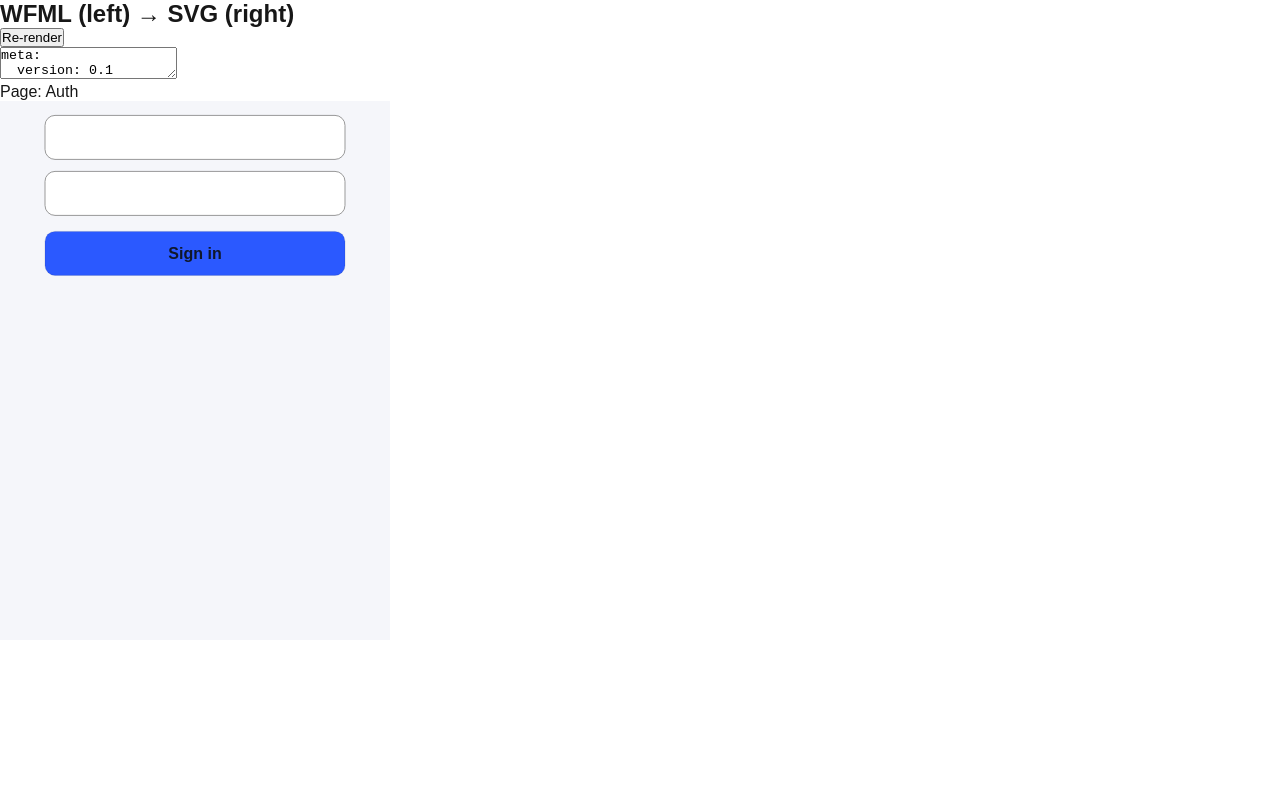
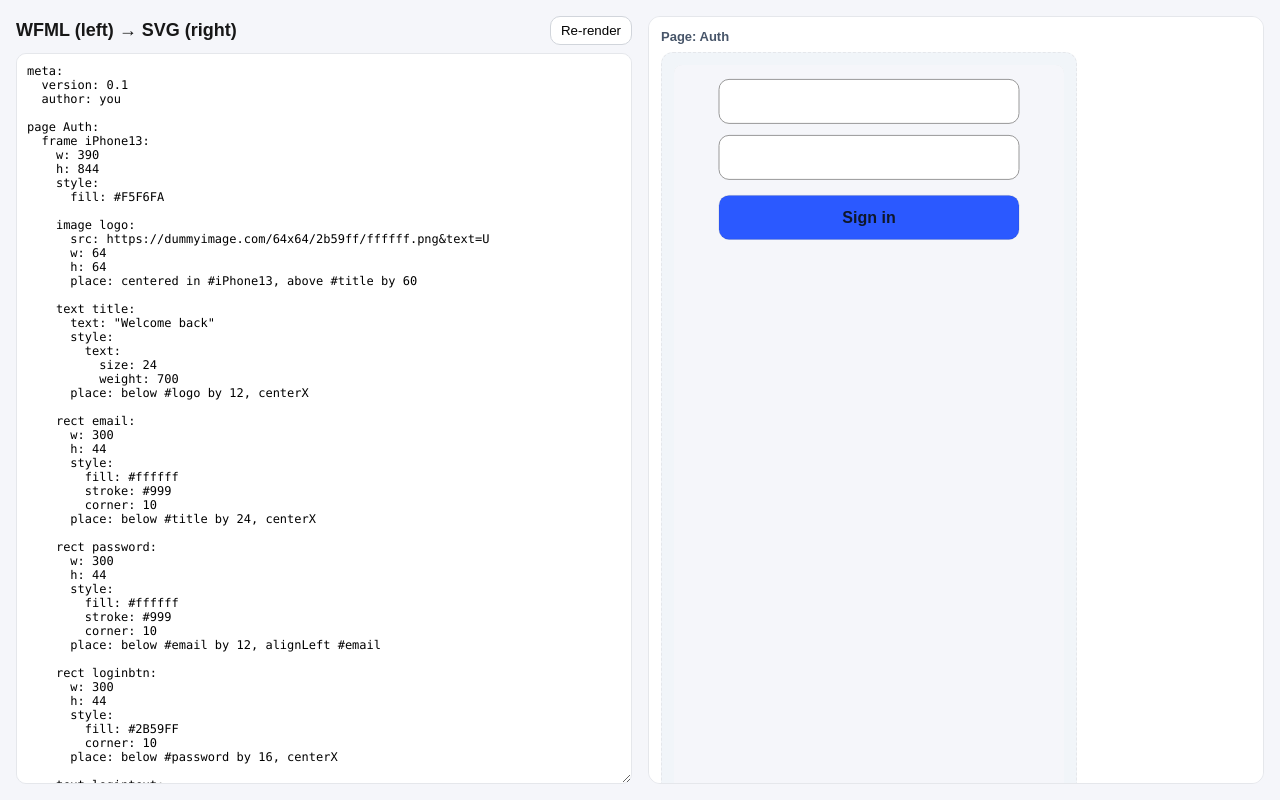
Before and after one commit to ayeminoosc/llm2wireframe, a Next.js app: page /wfml_react_viewer in a window 1280 px wide. Built offline with nearby package versions, Linux system fonts and the light colour scheme.

Commit message:
tested with bigger wfml

```diff
--- a/src/pages/index.tsx
+++ b/src/pages/index.tsx
@@ -16,6 +16,6 @@ const geistMono = Geist_Mono({
 
 export default function Home() {
   return (
-    <WFMLReactViewer />
+    <WFMLReactViewer height="100vh" />
   );
 }
--- a/src/pages/wfml_react_viewer.tsx
+++ b/src/pages/wfml_react_viewer.tsx
@@ -1,27 +1,10 @@
-import React, { useEffect, useMemo, useRef, useState } from "react";
+// src/components/WFMLReactViewerInline.tsx
+import React, { useEffect, useMemo, useState } from "react";
+
+// ⬇️ Adjust this to your parser location
 import { parseWFML } from "../parser/wfml-grammar-parser-emitter";
-// import { parseWFML } from "wfml-grammar-parser-emitter";
 
-/**
- * WFMLReactViewer — drop-in React component that renders WFML using your real parser
- * ----------------------------------------------------------------------------------
- * ✅ Uses your TypeScript parser: adjust the import path below
- * ✅ Renders: frame background, rect, text, image
- * ✅ Supports placement: below, above, rightOf, leftOf, centerX/of, centerY/of, centered/in, inside/inset(...)
- * ✅ Simple drag-to-move (updates x/y in local state, not writing back to WFML)
- *
- * How to use:
- *   1) Make sure your parser/emitter is compiled or TS-ready.
- *   2) Adjust the import path for parseWFML (next line) to your file.
- *   3) <WFMLReactViewer initialText={yourWFMLString} />
- */
-// ADJUST THIS IMPORT PATH TO YOUR PROJECT STRUCTURE
-// e.g. "./wfml-grammar-parser-emitter"
-
-// ————————————————————————————————————————————————————————————————————————————
-// Types (light wrappers to avoid importing your AST types everywhere)
-// ————————————————————————————————————————————————————————————————————————————
-
+// ---- Lightweight viewer types ----
 type PlacementRule =
   | { type: "below"; ref: string; by?: number }
   | { type: "above"; ref: string; by?: number }
@@ -36,28 +19,26 @@ type PlacementRule =
   | { type: "alignBottom"; ref: string }
   | { type: "inside"; ref: string; inset?: number | [number, number, number, number] };
 
-export type ViewerNode = {
+type ViewerNode = {
   kind: "rect" | "text" | "image";
   id: string;
   x?: number; y?: number; w?: number; h?: number;
-  text?: string;
-  src?: string;
+  text?: string; src?: string;
   style?: {
     fill?: string; stroke?: string; strokeWidth?: number; corner?: number;
-    text?: { size?: number; weight?: number; align?: "left"|"center"|"right" }
+    text?: { size?: number; weight?: number; align?: "left" | "center" | "right" }
   };
   place?: PlacementRule[];
 };
 
-export type ViewerFrame = { id: string; name?: string; w: number; h: number; style?: any; children: ViewerNode[] };
-export type ViewerDoc = { pages: { id: string; name: string; frames: ViewerFrame[] }[] };
+type ViewerFrame = { id: string; name?: string; w: number; h: number; style?: any; children: ViewerNode[] };
+type ViewerDoc = { pages: { id: string; name: string; frames: ViewerFrame[] }[] };
 
-export interface WFMLReactViewerProps {
-  initialText?: string;
-  height?: number | string;
-}
-
-const SAMPLE = `meta:
+export default function WFMLReactViewerInline({
+  initialText,
+  height = "100vh",
+}: { initialText?: string; height?: number | string }) {
+  const SAMPLE = initialText ?? `meta:
   version: 0.1
   author: you
 
@@ -117,58 +98,103 @@ page Auth:
       place: centered in #loginbtn
 `;
 
-export default function WFMLReactViewer({ initialText, height = 640 }: WFMLReactViewerProps) {
-  const [src, setSrc] = useState(initialText ?? SAMPLE);
-  const { doc, errors } = useMemo(() => parseWFML(src), [src]);
+  const [src, setSrc] = useState(SAMPLE);
+  const [parseErrors, setParseErrors] = useState<any[]>([]);
+  const parsed = useMemo(() => parseWFML(src), [src]);
   const [view, setView] = useState<ViewerDoc | null>(null);
 
   useEffect(() => {
+    const { doc, errors } = parsed as any;
+    setParseErrors(errors || []);
+    if (!doc) { setView(null); return; }
+    setView(layoutDoc(mapDoc(doc)));
+  }, [parsed]);
+
+  const rebuild = () => {
+    const { doc, errors } = parseWFML(src) as any;
+    setParseErrors(errors || []);
     if (!doc) return;
-    const mapped = mapDoc(doc);
-    setView(layoutDoc(mapped));
-  }, [doc]);
+    setView(layoutDoc(mapDoc(doc)));
+  };
+
+  const styles: Record<string, React.CSSProperties> = {
+    wrap: {
+      width: "100%", height, display: "grid",
+      gridTemplateColumns: "1fr 1fr", gap: 16, padding: 16,
+      boxSizing: "border-box", background: "#f5f6fa"
+    },
+    col: { display: "flex", flexDirection: "column", minWidth: 0, minHeight: 0 },
+    header: { display: "flex", alignItems: "center", justifyContent: "space-between", marginBottom: 8 },
+    button: { padding: "6px 10px", borderRadius: 10, border: "1px solid #d1d5db", background: "#fff", cursor: "pointer" },
+    textarea: {
+      flex: 1, minHeight: 240,
+      fontFamily: "ui-monospace, Menlo, Consolas, monospace", fontSize: 12,
+      padding: 10, borderRadius: 10, border: "1px solid #e5e7eb", background: "#fff"
+    },
+    preview: {
+      position: "relative", background: "#fff",
+      border: "1px solid #e5e7eb", borderRadius: 12, padding: 12,
+      overflow: "auto", minWidth: 0, minHeight: 0
+    },
+    pageTitle: { fontSize: 13, color: "#475569", marginBottom: 8, fontWeight: 600 },
+    frameWrap: { display: "inline-block", background: "#f1f5f9", border: "1px dashed #e5e7eb", borderRadius: 12, padding: 12 },
+    svg: { background: "#fff", borderRadius: 8, boxShadow: "inset 0 0 0 1px #e5e7eb" },
+    error: { marginTop: 8, fontSize: 12, color: "#b91c1c", whiteSpace: "pre-wrap", fontFamily: "ui-monospace, Menlo, Consolas, monospace" },
+    title: { margin: 0, fontSize: 18, fontWeight: 700 },
+  };
 
   return (
-    <div className="w-full grid grid-cols-1 md:grid-cols-2 gap-4 p-4 bg-slate-50" style={{ height }}>
-      <div className="flex flex-col min-h-0">
-        <div className="flex items-center justify-between mb-2">
-          <h2 className="text-lg font-semibold">WFML (left) → SVG (right)</h2>
-          <button
-            className="px-3 py-1.5 rounded-xl shadow text-sm bg-white hover:bg-slate-100 border"
-            onClick={() => setView(v => (v ? layoutDoc(v) : v))}
-          >Re-render</button>
+    <div style={styles.wrap}>
+      {/* LEFT: editor */}
+      <div style={styles.col}>
+        <div style={styles.header}>
+          <h2 style={styles.title}>WFML (left) → SVG (right)</h2>
+          <button type="button" style={styles.button} onClick={rebuild}>Re-render</button>
         </div>
-        <textarea
-          className="flex-1 min-h-[240px] md:min-h-[400px] font-mono text-sm p-3 rounded-xl border bg-white shadow"
-          value={src}
-          onChange={(e) => setSrc(e.target.value)}
-          spellCheck={false}
-        />
-        {errors?.length ? (
-          <div className="mt-2 text-sm text-rose-700 whitespace-pre-wrap">
-            {errors.map((e: any) => `L${e.line}: ${e.message}`).join("\n")}
-          </div>
-        ) : null}
+        <textarea style={styles.textarea} value={src} onChange={(e) => setSrc(e.target.value)} spellCheck={false} />
+        {parseErrors.length ? <div style={styles.error}>{parseErrors.map((e: any) => `L${e.line}: ${e.message}`).join("\n")}</div> : null}
       </div>
 
-      <div className="relative bg-white rounded-xl shadow p-3 overflow-auto min-h-0">
+      {/* RIGHT: preview */}
+      <div style={styles.preview}>
         {!view ? (
-          <div className="text-slate-500">No parse result.</div>
+          <div style={{ color: "#64748b" }}>No parse result.</div>
         ) : (
           view.pages.map((p) => (
-            <div key={p.id} className="mb-8">
-              <div className="text-sm font-medium text-slate-600 mb-2">Page: {p.name}</div>
+            <div key={p.id} style={{ marginBottom: 24 }}>
+              <div style={styles.pageTitle}>Page: {p.name}</div>
               {p.frames.map((f) => (
-                <FrameView key={f.id} frame={f} onUpdateNode={(id, patch) => {
-                  setView((prev) => {
-                    if (!prev) return prev;
-                    const next: ViewerDoc = JSON.parse(JSON.stringify(prev));
-                    const nf = next.pages[0].frames.find(fr => fr.id === f.id)!;
-                    const nd = nf.children.find(n => n.id === id)!;
-                    Object.assign(nd, patch);
-                    return next;
-                  });
-                }} />
+                <div key={f.id} style={styles.frameWrap}>
+                  <svg width={f.w} height={f.h} style={styles.svg}>
+                    {f.style?.fill && <rect x={0} y={0} width={f.w} height={f.h} fill={f.style.fill} />}
+                    {f.children.map((n) => {
+                      const toNum = (v: any, d: number) => (Number.isFinite(Number(v)) ? Number(v) : d);
+                      const x = toNum(n.x, 0), y = toNum(n.y, 0), w = toNum(n.w, 100), h = toNum(n.h, 24);
+                      const sw = n.style?.strokeWidth ?? 1;
+                      const fill = n.style?.fill ?? (n.kind === "rect" ? "#fff" : "none");
+                      const stroke = n.style?.stroke ?? "#1e293b22";
+                      const corner = n.style?.corner ?? 8;
+
+                      if (n.kind === "rect")
+                        return <rect key={n.id} x={x} y={y} width={w} height={h} rx={corner} ry={corner} fill={fill} stroke={stroke} strokeWidth={sw} />;
+
+                      if (n.kind === "image")
+                        return <image key={n.id} x={x} y={y} width={w} height={h} href={n.src} preserveAspectRatio="xMidYMid meet" />;
+
+                      // text
+                      const txtSize = n.style?.text?.size ?? 14;
+                      const weight = n.style?.text?.weight ?? 600;
+                      const align = n.style?.text?.align ?? "center";
+                      const padX = 8;
+                      const txt = n.text || "";
+                      const estW = Math.max(w, txt.length * (txtSize * 0.6) + padX * 2);
+                      const anchor = align === "center" ? "middle" : align === "left" ? "start" : "end";
+                      const tx = align === "center" ? x + estW / 2 : align === "left" ? x + padX : x + estW - padX;
+                      const ty = y + h / 2 + txtSize * 0.35;
+                      return <text key={n.id} x={tx} y={ty} textAnchor={anchor} fontSize={txtSize} fontWeight={weight} fill="#0f172a">{txt}</text>;
+                    })}
+                  </svg>
+                </div>
               ))}
             </div>
           ))
@@ -178,98 +204,21 @@ export default function WFMLReactViewer({ initialText, height = 640 }: WFMLReact
   );
 }
 
-function FrameView({ frame, onUpdateNode }: { frame: ViewerFrame; onUpdateNode: (id: string, patch: Partial<ViewerNode>) => void }) {
-  const [drag, setDrag] = useState<{ id: string; dx: number; dy: number } | null>(null);
-
-  const startDrag = (e: React.MouseEvent, n: ViewerNode) => {
-    const x = n.x || 0, y = n.y || 0;
-    setDrag({ id: n.id, dx: e.clientX - x, dy: e.clientY - y });
-  };
-  const onMove = (e: React.MouseEvent) => {
-    if (!drag) return;
-    onUpdateNode(drag.id, { x: e.clientX - drag.dx, y: e.clientY - drag.dy });
-  };
-  const endDrag = () => setDrag(null);
-
-  return (
-    <div className="inline-block border rounded-xl shadow-inner bg-slate-100 p-3">
-      <svg width={frame.w} height={frame.h} onMouseMove={onMove} onMouseUp={endDrag} className="bg-white rounded-lg shadow">
-        {/* Frame background */}
-        {frame.style?.fill && (
-          <rect x={0} y={0} width={frame.w} height={frame.h} fill={frame.style.fill} />
-        )}
-
-        {frame.children.map((n) => (
-          <Shape key={n.id} n={n} onMouseDown={(e) => startDrag(e, n)} />
-        ))}
-      </svg>
-    </div>
-  );
-}
-
-function Shape({ n, onMouseDown }: { n: ViewerNode; onMouseDown: (e: React.MouseEvent) => void }) {
-  const x = n.x || 0, y = n.y || 0, w = n.w || 100, h = n.h || 24;
-  const sw = n.style?.strokeWidth ?? 1;
-  const fill = n.style?.fill ?? (n.kind === 'rect' ? '#fff' : 'none');
-  const stroke = n.style?.stroke ?? '#1e293b22';
-  const corner = n.style?.corner ?? 8;
-
-  if (n.kind === 'rect') {
-    return (
-      <g onMouseDown={onMouseDown} style={{ cursor: 'move' }}>
-        <rect x={x} y={y} width={w} height={h} rx={corner} ry={corner} fill={fill} stroke={stroke} strokeWidth={sw} />
-      </g>
-    );
-  }
-  if (n.kind === 'image') {
-    return (
-      <g onMouseDown={onMouseDown} style={{ cursor: 'move' }}>
-        <image x={x} y={y} width={w} height={h} href={n.src} preserveAspectRatio="xMidYMid meet" />
-      </g>
-    );
-  }
-  // text
-  const textSize = n.style?.text?.size ?? 14;
-  const weight = n.style?.text?.weight ?? 600;
-  const align = n.style?.text?.align ?? 'center';
-  const padX = 8;
-  const txt = n.text || '';
-  const estW = Math.max(w, (txt.length * (textSize * 0.6)) + padX * 2);
-  const anchor = align === 'center' ? 'middle' : align === 'left' ? 'start' : 'end';
-  const tx = align === 'center' ? x + estW / 2 : align === 'left' ? x + padX : x + estW - padX;
-  const ty = y + h / 2 + textSize * 0.35;
-  return (
-    <g onMouseDown={onMouseDown} style={{ cursor: 'move' }}>
-      <text x={tx} y={ty} textAnchor={anchor} fontSize={textSize} fontWeight={weight} fill="#0f172a">
-        {txt}
-      </text>
-    </g>
-  );
-}
-
-// ————————————————————————————————————————————————————————————————————————————
-// Mapping from real AST → lightweight Viewer types
-// ————————————————————————————————————————————————————————————————————————————
-function mapDoc(resDoc: any): ViewerDoc {
+// ---- Map real AST → viewer types ----
+function mapDoc(astDoc: any): ViewerDoc {
   const out: ViewerDoc = { pages: [] };
-  for (const p of resDoc.pages || []) {
+  for (const p of astDoc.pages || []) {
     const page = { id: slug(p.name || p.id), name: p.name || p.id, frames: [] as ViewerFrame[] };
     for (const f of p.frames || []) {
       const frame: ViewerFrame = { id: f.id, name: f.name, w: f.w || 0, h: f.h || 0, style: f.style, children: [] };
       for (const n of f.children || []) {
-        if (!['rect','text','image'].includes(n.kind)) continue; // render subset
-        const vn: ViewerNode = {
-          kind: n.kind,
-          id: n.id,
-          x: n.x, y: n.y, w: n.w, h: n.h,
+        if (!["rect", "text", "image"].includes(n.kind)) continue;
+        frame.children.push({
+          kind: n.kind, id: n.id, x: n.x, y: n.y, w: n.w, h: n.h,
           text: n.text, src: n.src,
-          style: {
-            fill: n.style?.fill, stroke: n.style?.stroke, strokeWidth: n.style?.strokeWidth, corner: n.style?.corner,
-            text: n.style?.text
-          },
-          place: n.place as PlacementRule[] | undefined
-        };
-        frame.children.push(vn);
+          style: { fill: n.style?.fill, stroke: n.style?.stroke, strokeWidth: n.style?.strokeWidth, corner: n.style?.corner, text: n.style?.text },
+          place: n.place as PlacementRule[] | undefined,
+        });
       }
       page.frames.push(frame);
     }
@@ -278,64 +227,52 @@ function mapDoc(resDoc: any): ViewerDoc {
   return out;
 }
 
-// ————————————————————————————————————————————————————————————————————————————
-// Layout (very small, rule-based; resolves place → x/y)
-// ————————————————————————————————————————————————————————————————————————————
+// ---- Tiny layout engine for placement rules ----
 function layoutDoc(doc: ViewerDoc): ViewerDoc {
   const next: ViewerDoc = JSON.parse(JSON.stringify(doc));
   for (const page of next.pages) for (const frame of page.frames) {
     const idx: Record<string, ViewerNode> = {};
-    // init sizes
     for (const node of frame.children) {
-      if (node.kind === 'text') {
+      if (node.kind === "text") {
         const size = node.style?.text?.size ?? 14;
         node.w = node.w ?? Math.max(80, (node.text?.length || 1) * (size * 0.6) + 16);
         node.h = node.h ?? (size * 1.6);
-      } else if (node.kind === 'image') {
+      } else if (node.kind === "image") {
         node.w = node.w ?? 64; node.h = node.h ?? 64;
-      } else if (node.kind === 'rect') {
+      } else if (node.kind === "rect") {
         node.w = node.w ?? 100; node.h = node.h ?? 40;
       }
       idx[node.id] = node;
     }
-
     for (const node of frame.children) {
       if (!node.place) continue;
       for (const r of node.place) {
-        if (r.type === 'centered') {
+        if (r.type === "centered") {
           const ref = r.ref ? idx[r.ref] : undefined;
-          const bx = ref ? (ref.x || 0) : 0; const by = ref ? (ref.y || 0) : 0;
-          const bw = ref ? (ref.w || frame.w) : frame.w; const bh = ref ? (ref.h || frame.h) : frame.h;
+          const bx = ref ? (ref.x || 0) : 0, by = ref ? (ref.y || 0) : 0;
+          const bw = ref ? (ref.w || frame.w) : frame.w, bh = ref ? (ref.h || frame.h) : frame.h;
           node.x = bx + (bw - (node.w || 0)) / 2; node.y = by + (bh - (node.h || 0)) / 2; continue;
         }
-        if (r.type === 'centerX') {
-          const ref = r.ref ? idx[r.ref] : undefined;
-          const bx = ref ? (ref.x || 0) : 0; const bw = ref ? (ref.w || frame.w) : frame.w;
-          node.x = bx + (bw - (node.w || 0)) / 2; continue;
-        }
-        if (r.type === 'centerY') {
-          const ref = r.ref ? idx[r.ref] : undefined;
-          const by = ref ? (ref.y || 0) : 0; const bh = ref ? (ref.h || frame.h) : frame.h;
-          node.y = by + (bh - (node.h || 0)) / 2; continue;
-        }
-        if (r.type === 'below') { const ref = idx[r.ref]; if (ref) node.y = (ref.y || 0) + (ref.h || 0) + (r.by || 0); continue; }
-        if (r.type === 'above') { const ref = idx[r.ref]; if (ref) node.y = (ref.y || 0) - (node.h || 0) - (r.by || 0); continue; }
-        if (r.type === 'rightOf') { const ref = idx[r.ref]; if (ref) node.x = (ref.x || 0) + (ref.w || 0) + (r.by || 0); continue; }
-        if (r.type === 'leftOf') { const ref = idx[r.ref]; if (ref) node.x = (ref.x || 0) - (node.w || 0) - (r.by || 0); continue; }
-        if (r.type === 'inside') {
+        if (r.type === "centerX") { const ref = r.ref ? idx[r.ref] : undefined; const bx = ref ? (ref.x || 0) : 0; const bw = ref ? (ref.w || frame.w) : frame.w; node.x = bx + (bw - (node.w || 0)) / 2; continue; }
+        if (r.type === "centerY") { const ref = r.ref ? idx[r.ref] : undefined; const by = ref ? (ref.y || 0) : 0; const bh = ref ? (ref.h || frame.h) : frame.h; node.y = by + (bh - (node.h || 0)) / 2; continue; }
+        if (r.type === "below")  { const ref = idx[r.ref]; if (ref) node.y = (ref.y || 0) + (ref.h || 0) + (r.by || 0); continue; }
+        if (r.type === "above")  { const ref = idx[r.ref]; if (ref) node.y = (ref.y || 0) - (node.h || 0) - (r.by || 0); continue; }
+        if (r.type === "rightOf"){ const ref = idx[r.ref]; if (ref) node.x = (ref.x || 0) + (ref.w || 0) + (r.by || 0); continue; }
+        if (r.type === "leftOf") { const ref = idx[r.ref]; if (ref) node.x = (ref.x || 0) - (node.w || 0) - (r.by || 0); continue; }
+        if (r.type === "inside") {
           const ref = idx[r.ref];
           const inset = r.inset;
-          const t = Array.isArray(inset) ? inset : inset!==undefined ? [inset, inset, inset, inset] : [0,0,0,0];
-          const bx = ref ? (ref.x || 0) : 0; const by = ref ? (ref.y || 0) : 0;
-          const bw = ref ? (ref.w || frame.w) : frame.w; const bh = ref ? (ref.h || frame.h) : frame.h;
-          node.x = Math.max(bx + t[3], Math.min((node.x ?? bx + t[3]), bx + bw - (node.w||0) - t[1]));
-          node.y = Math.max(by + t[0], Math.min((node.y ?? by + t[0]), by + bh - (node.h||0) - t[2]));
+          const t = Array.isArray(inset) ? inset : inset !== undefined ? [inset, inset, inset, inset] : [0,0,0,0];
+          const bx = ref ? (ref.x || 0) : 0, by = ref ? (ref.y || 0) : 0;
+          const bw = ref ? (ref.w || frame.w) : frame.w, bh = ref ? (ref.h || frame.h) : frame.h;
+          node.x = Math.max(bx + t[3], Math.min((node.x ?? bx + t[3]), bx + bw - (node.w || 0) - t[1]));
+          node.y = Math.max(by + t[0], Math.min((node.y ?? by + t[0]), by + bh - (node.h || 0) - t[2]));
           continue;
         }
-        if (r.type === 'alignLeft') { const ref = idx[r.ref]; if (ref) node.x = (ref.x || 0); continue; }
-        if (r.type === 'alignRight') { const ref = idx[r.ref]; if (ref) node.x = (ref.x || 0) + (ref.w || 0) - (node.w || 0); continue; }
-        if (r.type === 'alignTop') { const ref = idx[r.ref]; if (ref) node.y = (ref.y || 0); continue; }
-        if (r.type === 'alignBottom') { const ref = idx[r.ref]; if (ref) node.y = (ref.y || 0) + (ref.h || 0) - (node.h || 0); continue; }
+        if (r.type === "alignLeft")   { const ref = idx[r.ref]; if (ref) node.x = (ref.x || 0); continue; }
+        if (r.type === "alignRight")  { const ref = idx[r.ref]; if (ref) node.x = (ref.x || 0) + (ref.w || 0) - (node.w || 0); continue; }
+        if (r.type === "alignTop")    { const ref = idx[r.ref]; if (ref) node.y = (ref.y || 0); continue; }
+        if (r.type === "alignBottom") { const ref = idx[r.ref]; if (ref) node.y = (ref.y || 0) + (ref.h || 0) - (node.h || 0); continue; }
       }
       if (node.x === undefined) node.x = 16;
       if (node.y === undefined) node.y = 16;
```
